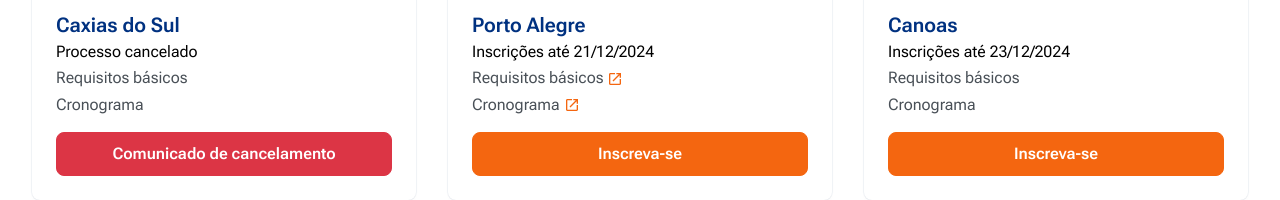
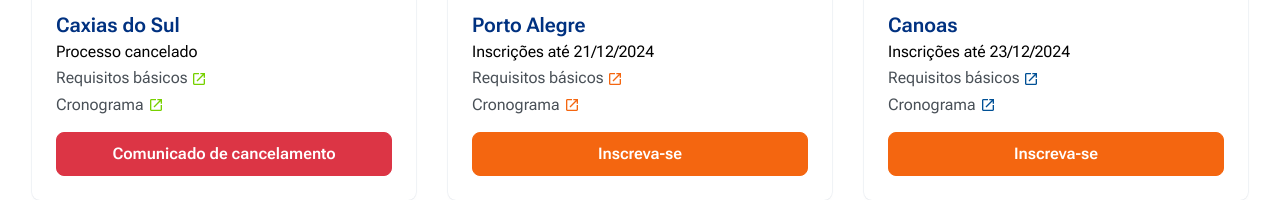
Before and after one commit to 1brunomachado/psg, a website built with Vite: page index.html in a window 1280 px wide. Shown: the part 378-578 px from the top of the page. Built offline with nearby package versions, Linux system fonts and the light colour scheme.

Commit message:
adjust link ui

```diff
--- a/src/css/blocks/link.css
+++ b/src/css/blocks/link.css
@@ -22,10 +22,10 @@
   background-image: url(../../images/external_free.svg);
 }
 
-[data-course="free"] .link::after {
-  background-image: url(../../images/external_free.svg);
+[data-course="technical"] .link::after {
+  background-image: url(../../images/external_technical.svg);
 }
 
-[data-course="free"] .link::after {
-  background-image: url(../../images/external_free.svg);
+[data-course="rsti"] .link::after {
+  background-image: url(../../images/external_rsti.svg);
 }
```
